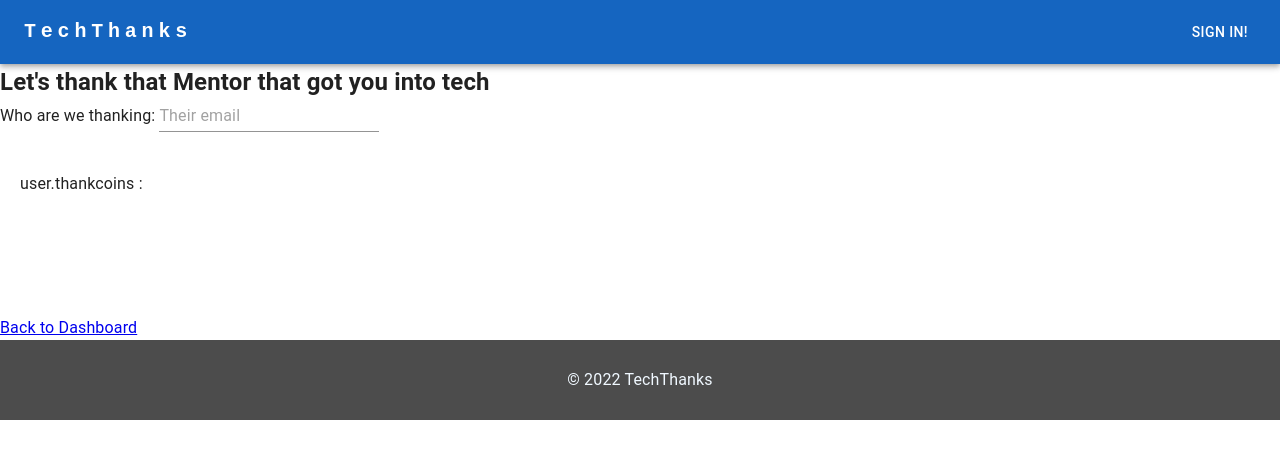
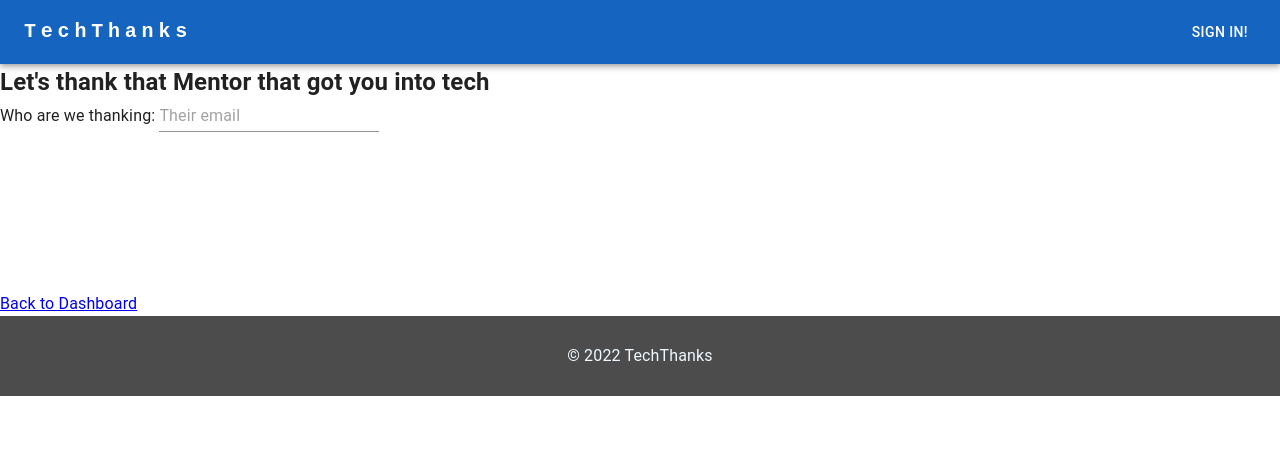
Before and after one commit to peterlewandowski/tech-thanks, a React (Vite) app in the folder tech-thanks/: page /send in a window 1280 px wide. Shown: the top 458 px of the page. Built offline with nearby package versions, Linux system fonts and the light colour scheme.

Commit message:
got rid of debug line

```diff
--- a/tech-thanks/src/scenes/ThankerSend.jsx
+++ b/tech-thanks/src/scenes/ThankerSend.jsx
@@ -41,7 +41,6 @@ useEffect( () => {
             <h2>Let's thank that Mentor that got you into tech</h2>
             <div id="whowethank">Who are we thanking:    <Input placeholder="Their email" onChange={handleEmail}  /></div>
             <div id="starSelection">
-            user.thankcoins : {user.thankcoins }
             { user.thankcoins  == 0 ?
                 <div>No stars to give today. wait until tomorrow</div>
             : ""
```
